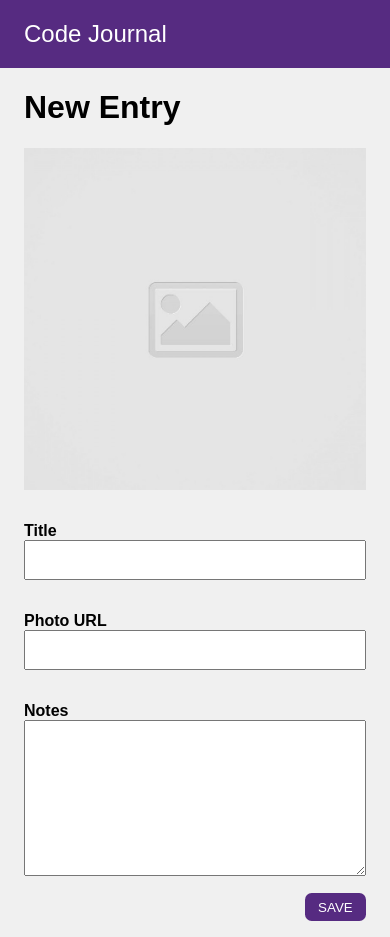
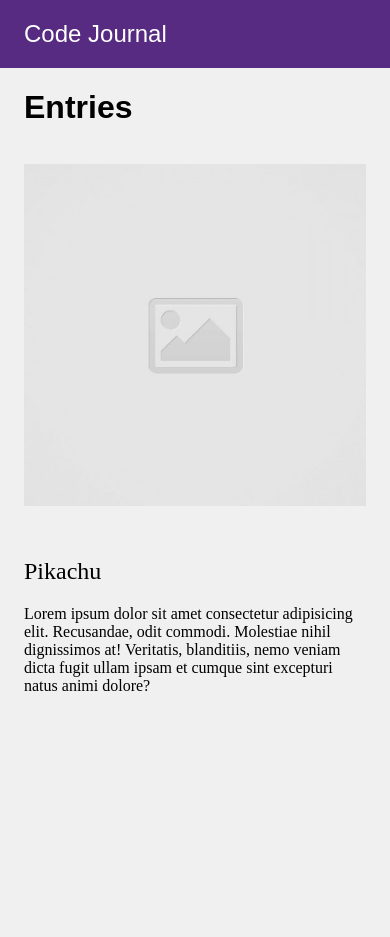
Before and after one commit to jeff-cruz/code-journal, a website: page index.html in a window 390 px wide. After the commit the page ends 844 px from the top, so only its background shows below. Drawn offline with Linux system fonts and the light colour scheme; a web font is replaced by a local one.

Commit message:
Check that the entries list looks good on both mobile and desktop screens.

```diff
--- a/css/styles.css
+++ b/css/styles.css
@@ -49,3 +49,12 @@
 .align-right {
   justify-content: flex-end;
 }
+
+ul {
+  list-style-type: none;
+  padding-inline-start: 0;
+}
+
+.view {
+  display: contents;
+}
--- a/index.html
+++ b/index.html
@@ -26,9 +26,9 @@
     </div>
   </header>
   <main class="container">
-    <div class="row">
-      <h1 class="font-proza column-full">New Entry</h1>
-      <div data-view="entry-form">
+    <div class="hidden" data-view="entry-form">
+      <div class="row">
+        <h1 class="font-proza column-full">New Entry</h1>
         <form>
           <div class="row">
             <img class="placeholder column-half padding-bottom" src="images/placeholder-image-square.jpg">
@@ -56,12 +56,26 @@
           </div>
         </form>
       </div>
-      <div data-view="entries">
-        <ul>
+    </div>
 
-        </ul>
+    <div class="view" data-view="entries">
+      <div class="row">
+        <h1 class="font-proza column-full">Entries</h1>
       </div>
     </div>
+    <ul>
+      <li>
+        <div class="row">
+          <img class="placeholder column-half padding-bottom" src="images/placeholder-image-square.jpg">
+          <div class="column-half">
+            <h2>Pikachu</h2>
+            <p>Lorem ipsum dolor sit amet consectetur adipisicing elit. Recusandae, odit commodi. Molestiae nihil
+              dignissimos at! Veritatis, blanditiis, nemo veniam dicta fugit ullam ipsam et cumque sint excepturi natus
+              animi dolore?</p>
+          </div>
+        </div>
+      </li>
+    </ul>
   </main>
   <script src="js/data.js"></script>
   <script src="js/main.js"></script>
```
